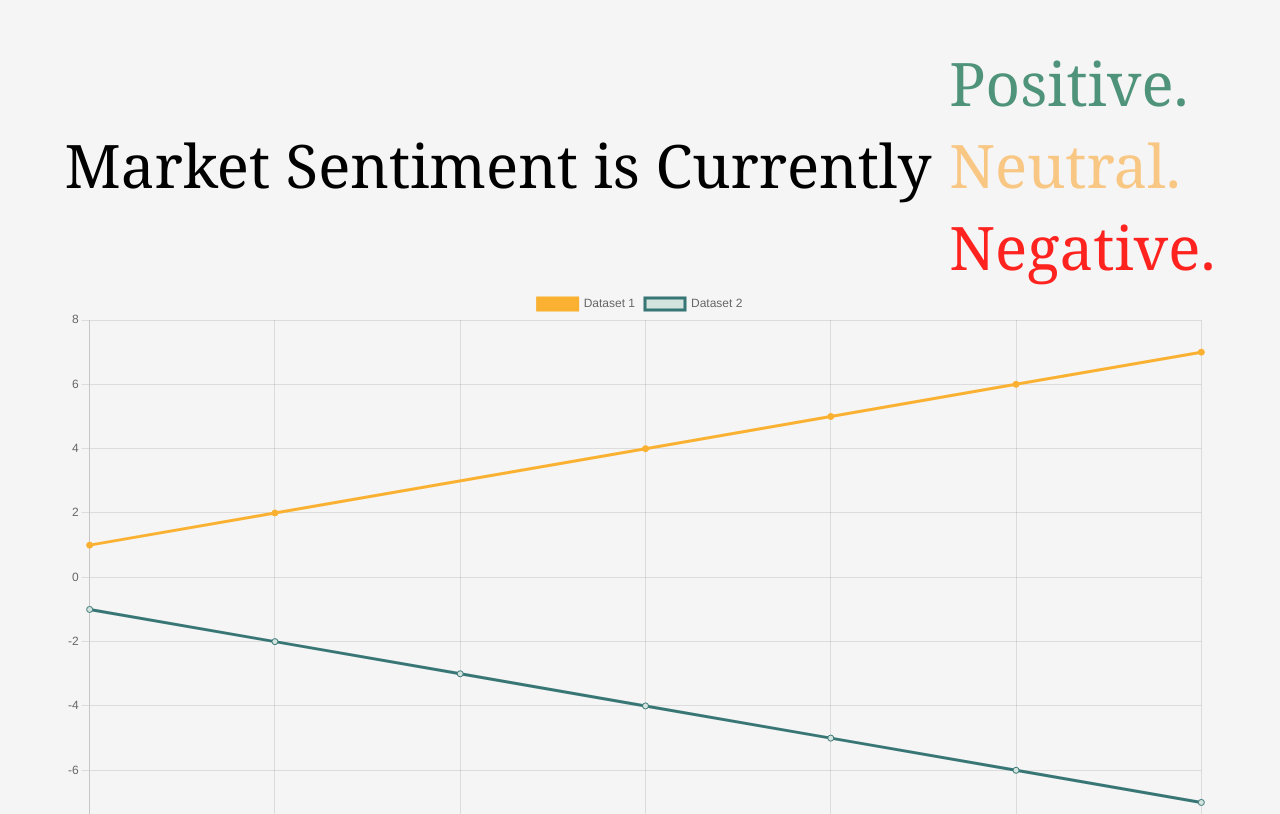
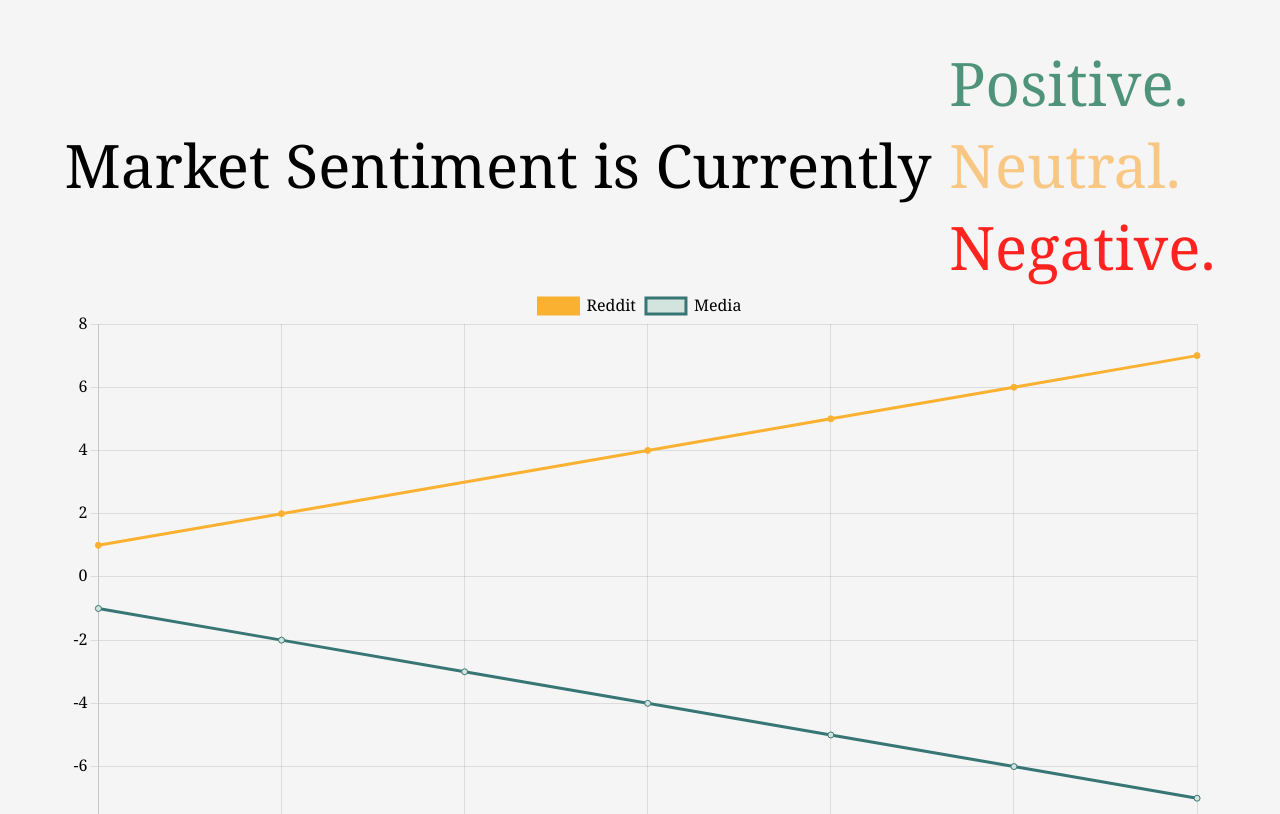
Before and after one commit to Bestest-Study-Group/sentimentIndex, a React (Create React App) app in the folder frontend/: page / in a window 1280 px wide. Shown: the part 138-952 px from the top of the page. Built offline with nearby package versions, Linux system fonts and the light colour scheme; no server answers.

Commit message:
Updated fonts for graph

```diff
--- a/frontend/src/components/sentimentChart/sentimentChart.tsx
+++ b/frontend/src/components/sentimentChart/sentimentChart.tsx
@@ -21,6 +21,13 @@ function SentimentChart() {
     Legend
   );
 
+  const colorCode = 'black';
+  const defaultFont = {
+    family: "Georgia",
+    size: 16,
+    color: 'black'
+  }
+
   const labels = [
     "January",
     "February",
@@ -32,18 +39,48 @@ function SentimentChart() {
   ];
   const options = {
     spanGaps: true,
+    scales: {
+      x: {
+        grid: {
+
+        },
+        beginAtZero: false,
+        ticks: {
+          color: colorCode,
+          font: defaultFont
+        }
+      },
+      y: {
+        grid: {
+
+        },
+        beginAtZero: true,
+        ticks: {
+          color: colorCode,
+          font: defaultFont
+        }
+      }
+    },
+    plugins: {
+      legend: {
+          labels: {
+              color: colorCode,
+              font: defaultFont
+          }
+      },
+  }
   };
   const data = {
     labels,
     datasets: [
       {
-        label: "Dataset 1",
+        label: "Reddit",
         data: [1, 2, undefined, 4, 5, 6, 7],
         borderColor: "rgb(250, 177, 49)",
         backgroundColor: "rgb(250, 177, 49)",
       },
       {
-        label: "Dataset 2",
+        label: "Media",
         data: [-1, -2, -3, -4, -5, -6, -7],
         borderColor: "rgb(55, 118, 116",
         backgroundColor: "rgb(211, 227, 222)",
```
